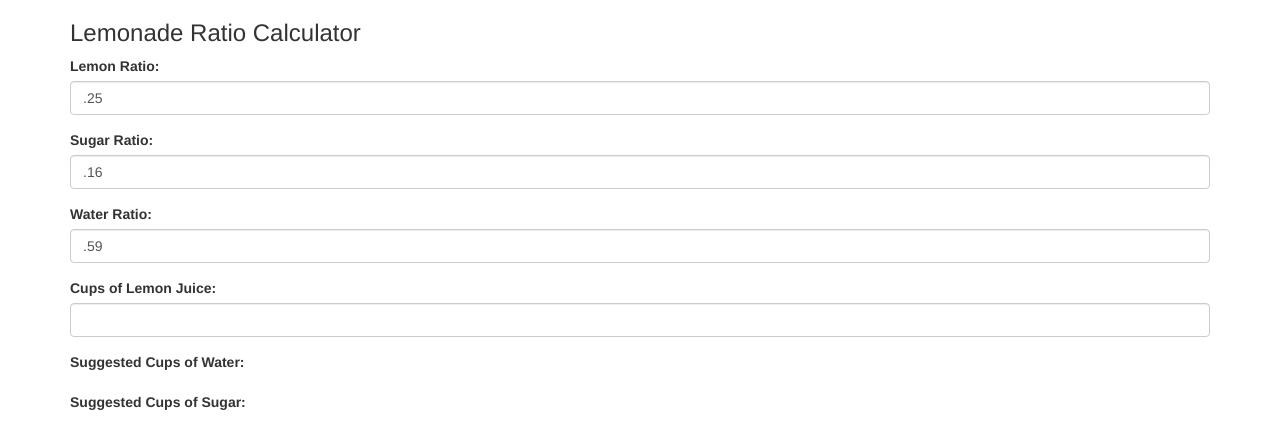
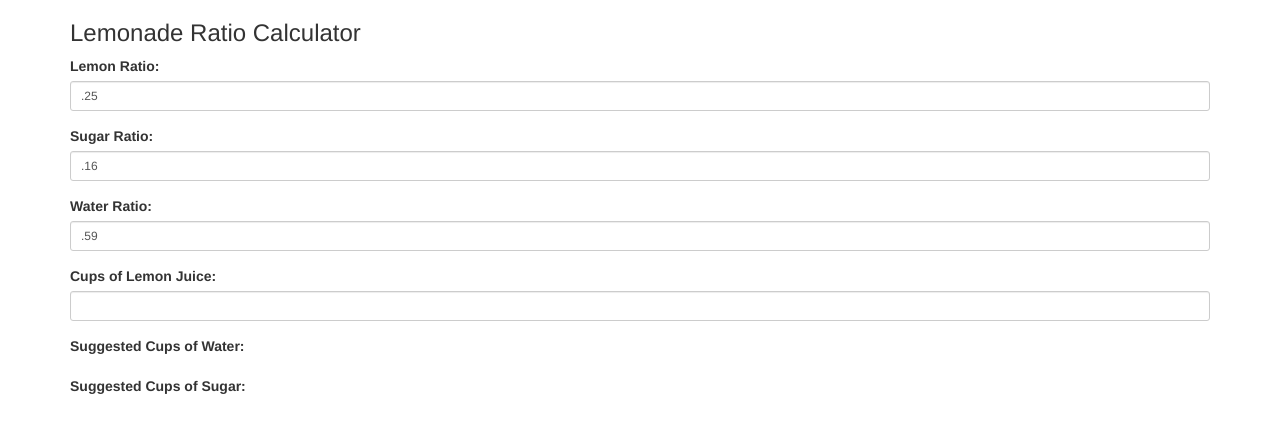
Before and after one commit to jake-crane/LemonadeCalculator, a plain HTML site: page src/index.html in a window 1280 px wide. Drawn offline with Linux system fonts and the light colour scheme.

Commit message:
Make input heights smaller

```diff
--- a/src/index.html
+++ b/src/index.html
@@ -14,22 +14,22 @@
     <form>
         <div class="form-group">
             <label for="lemonRatio">Lemon Ratio:</label>
-            <input id="lemonRatio" name="lemonRatio" class="form-control" type="text" value=".25"/>
+            <input id="lemonRatio" name="lemonRatio" class="form-control input-sm" type="text" value=".25"/>
         </div>
 
         <div class="form-group">
             <label for="sugarRatio">Sugar Ratio:</label>
-            <input id="sugarRatio" name="sugarRatio" class="form-control" type="text" value=".16"/>
+            <input id="sugarRatio" name="sugarRatio" class="form-control input-sm" type="text" value=".16"/>
         </div>
 
         <div class="form-group">
             <label for="waterRatio">Water Ratio:</label>
-            <input id="waterRatio" name="waterRatio" class="form-control" type="text" value=".59"/>
+            <input id="waterRatio" name="waterRatio" class="form-control input-sm" type="text" value=".59"/>
         </div>
 
         <div class="form-group">
             <label for="cupsOfLemonJuice">Cups of Lemon Juice:</label>
-            <input id="cupsOfLemonJuice" name="cupsOfLemonJuice" class="form-control" type="text"/>
+            <input id="cupsOfLemonJuice" name="cupsOfLemonJuice" class="form-control input-sm" type="text"/>
         </div>
 
         <div class="form-group">
```
